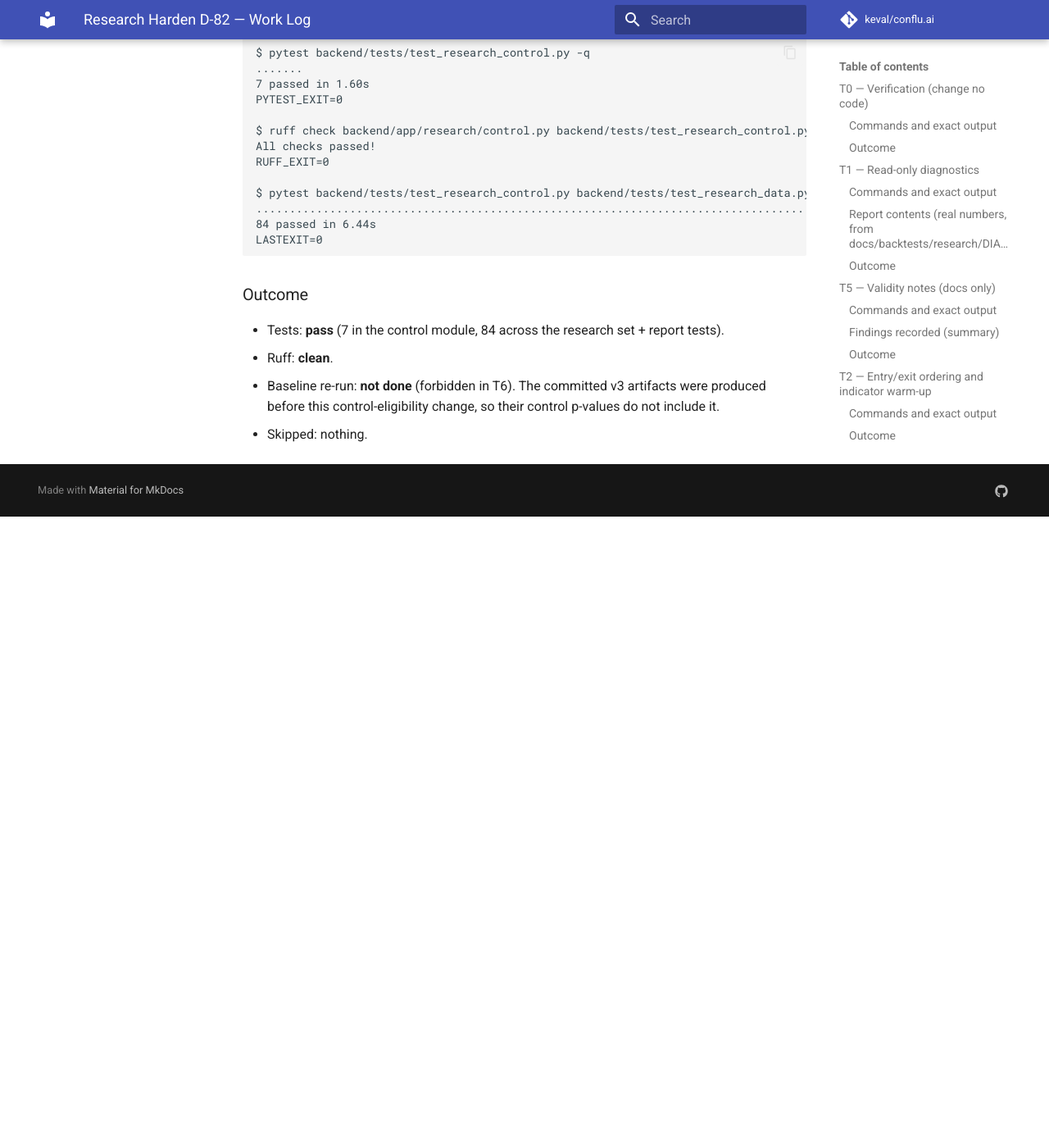
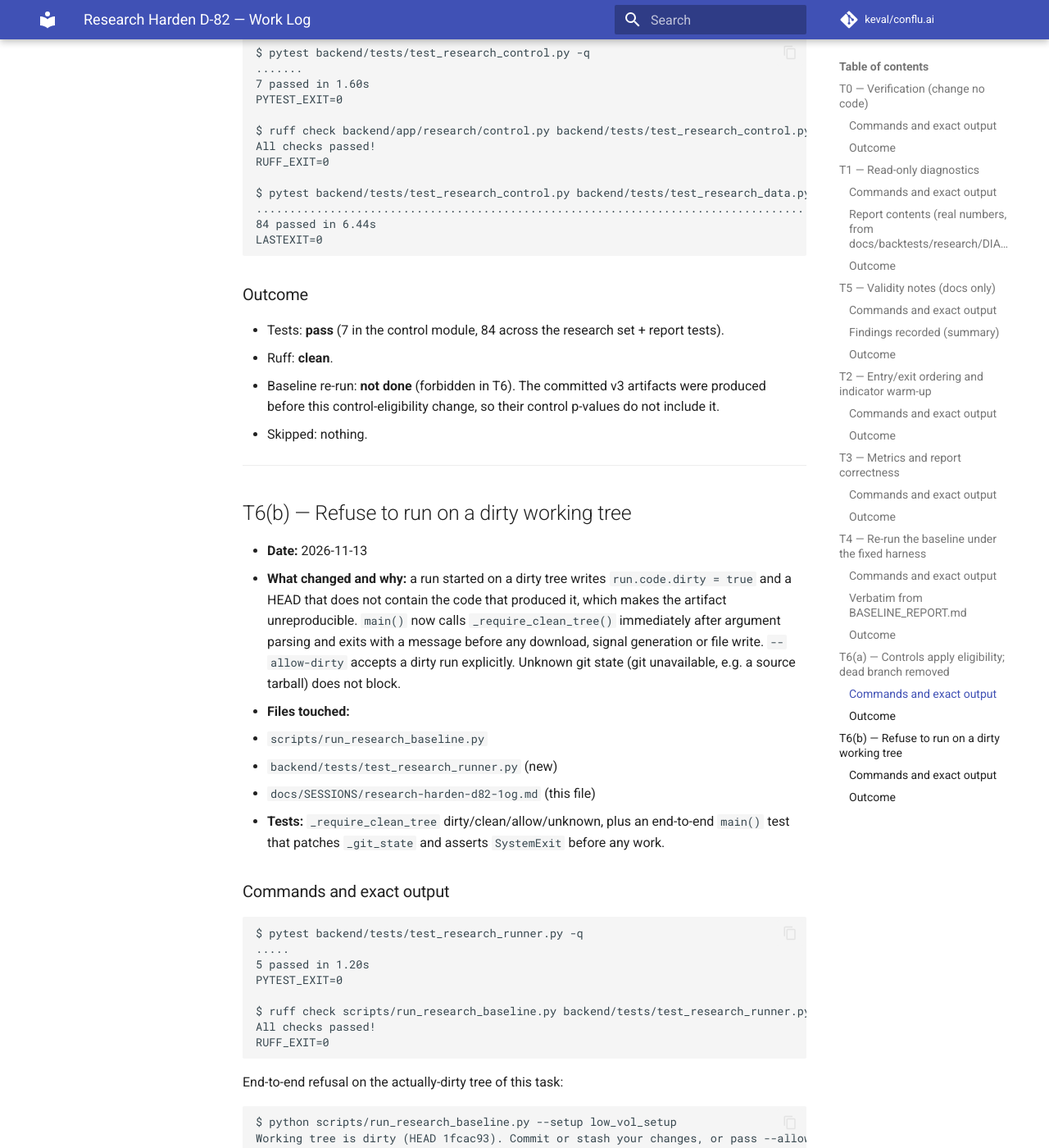
Before and after one commit to mk-keval/conflu.ai, an MkDocs documentation site: the page built from docs/SESSIONS/research-harden-d82-1og.md, in a window 1280 px wide and 1400 px high, scrolled down 15500 px. Shown: the whole window at 82% size. Built offline with MkDocs 1.6.1 and Material for MkDocs 9.7.7, drawn with Linux system fonts in a browser that asks for light colours; comment, search, counter and statistics services are not loaded; before the commit the page ends 16130 px from its top, so only the background shows below that; some of the changed text lies outside the part shown.

Commit message:
research: refuse to run on a dirty tree unless --allow-dirty (D-82)

````diff
--- a/docs/SESSIONS/research-harden-d82-1og.md
+++ b/docs/SESSIONS/research-harden-d82-1og.md
@@ -666,3 +666,61 @@ LASTEXIT=0
 - Baseline re-run: **not done** (forbidden in T6). The committed v3 artifacts were produced
   before this control-eligibility change, so their control p-values do not include it.
 - Skipped: nothing.
+
+---
+
+## T6(b) — Refuse to run on a dirty working tree
+
+- **Date:** 2026-11-13
+- **What changed and why:** a run started on a dirty tree writes
+  `run.code.dirty = true` and a HEAD that does not contain the code that produced it,
+  which makes the artifact unreproducible. `main()` now calls `_require_clean_tree()`
+  immediately after argument parsing and exits with a message before any download,
+  signal generation or file write. `--allow-dirty` accepts a dirty run explicitly.
+  Unknown git state (git unavailable, e.g. a source tarball) does not block.
+- **Files touched:**
+  - `scripts/run_research_baseline.py`
+  - `backend/tests/test_research_runner.py` (new)
+  - `docs/SESSIONS/research-harden-d82-1og.md` (this file)
+- **Tests:** `_require_clean_tree` dirty/clean/allow/unknown, plus an end-to-end
+  `main()` test that patches `_git_state` and asserts `SystemExit` before any work.
+
+### Commands and exact output
+
+```text
+$ pytest backend/tests/test_research_runner.py -q
+.....                                                                                                                                                                                                     [100%]
+5 passed in 1.20s
+PYTEST_EXIT=0
+
+$ ruff check scripts/run_research_baseline.py backend/tests/test_research_runner.py
+All checks passed!
+RUFF_EXIT=0
+```
+
+End-to-end refusal on the actually-dirty tree of this task:
+
+```text
+$ python scripts/run_research_baseline.py --setup low_vol_setup
+Working tree is dirty (HEAD 1fcac93). Commit or stash your changes, or pass --allow-dirty to record code.dirty = true in the artifact.
+DIRTY_RUN_EXIT=1
+```
+
+Full research set plus the report tests:
+
+```text
+$ pytest backend/tests/test_research_control.py backend/tests/test_research_data.py backend/tests/test_research_diagnostics.py backend/tests/test_research_engine.py backend/tests/test_research_indicators.py backend/tests/test_research_metrics.py backend/tests/test_research_runner.py backend/tests/test_research_setups.py backend/tests/test_make_baseline_report.py -q
+.........................................................................................                                                                                                                 [100%]
+89 passed in 5.34s
+LASTEXIT=0
+
+$ python scripts/run_research_baseline.py --help
+HELP_EXIT=0
+```
+
+### Outcome
+
+- Tests: **pass** (5 in the runner module, 89 across the set).
+- Ruff: **clean**.
+- Baseline re-run: **not done** (forbidden in T6).
+- Skipped: nothing.
````
Also changed, not shown: 2 other files.
